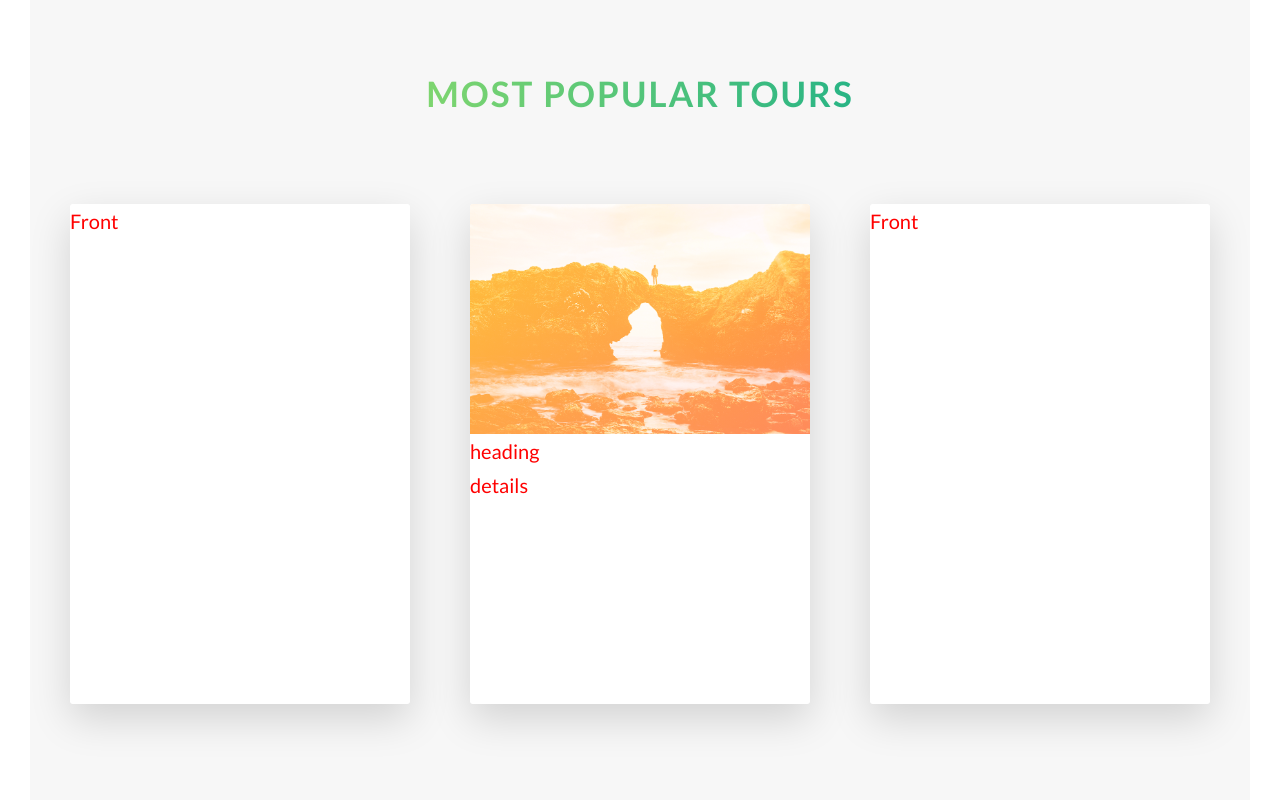
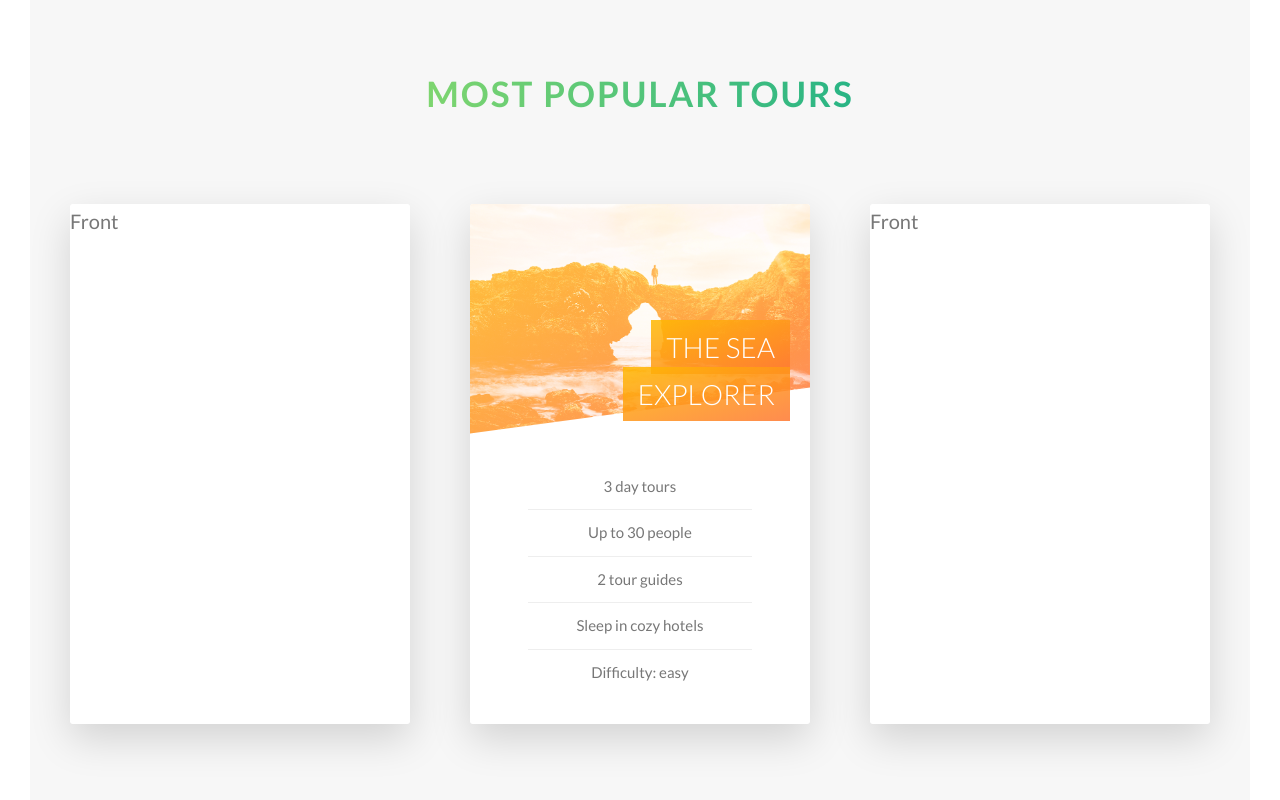
Before and after one commit to KE9SH1N/Natours, a website: page index.html in a window 1280 px wide. Shown: the part 2305-3105 px from the top of the page. Drawn offline with Linux system fonts and the light colour scheme.

Commit message:
added card details list and padding margin fix at card components

```diff
--- a/index.html
+++ b/index.html
@@ -133,11 +133,21 @@
                                 <div class="card__picture card__picture-2">
                                     &nbsp;
                                 </div>
-                                <div class="card__heading">heading</div>
-                                <div class="card__details">details</div>
+                                <h4 class="card__heading">
+                                    <span class="card__heading-span card__heading-span--2">The sea explorer</span>
+                                </h4>
+                                <div class="card__details">
+                                    <ul>
+                                        <li>3 day tours</li>
+                                        <li>Up to 30 people</li>
+                                        <li>2 tour guides</li>
+                                        <li>Sleep in cozy hotels</li>
+                                        <li>Difficulty: easy</li>
+                                    </ul>
+                                </div>
                             </div>
                             <div class="card__side card__side--back card__side--back-2">
-                                Back
+                                back
                             </div>
                         </div>
                     </div>
--- a/sass/abstracts/_variables.scss
+++ b/sass/abstracts/_variables.scss
@@ -3,6 +3,7 @@ $color-primary-light:#7ed56f;
 $color-primary-dark:#28b485;
 
 $color-gray-light-1:#f7f7f7;
+$color-gray-light-2:#eee;
 
 $color-secondary-light:#ffb900;
 $color-secondary-dark:#ff7730;
--- a/sass/components/_card.scss
+++ b/sass/components/_card.scss
@@ -1,12 +1,12 @@
 .card{
     perspective: 150rem;
     -moz-perspective: 150rem;
-    height: 50rem;
+    height: 52rem;
     position: relative;
 
     &__side{
-        height: 50rem;
-        color: red;
+        height: 52rem;
+        color: $color-gray-dark;
         font-size: 2rem;
         transition: all 0.8s ease;
         position: absolute;
@@ -47,6 +47,8 @@
         background-size: cover;
         height: 23rem;
         background-blend-mode: screen;
+        -webkit-clip-path: polygon(0 0, 100% 0,100% 80%, 0 100%);
+        clip-path: polygon(0 0, 100% 0,100% 80%, 0 100%);
         &-1{
             background-image: linear-gradient(to right bottom, $color-secondary-light, $color-secondary-dark),
              url(../../img/nat-5.jpg);
@@ -60,4 +62,47 @@
              url(../../img/nat-5.jpg);
         }
     }
+
+    &__heading{
+        font-size: 2.8rem;
+        font-weight: 300;
+        text-transform: uppercase;
+        color: $color-white;
+        text-align: right;
+
+        position: absolute;
+        top: 12rem;
+        right: 2rem;
+        width: 75%;
+    }
+
+    &__heading-span{
+        padding: 1rem 1.5rem;
+        -webkit-box-decoration-break: clone;
+        box-decoration-break: clone;
+
+        &--2{
+            background-image: linear-gradient(to right bottom,
+            rgba($color-secondary-light, .85),
+            rgba($color-secondary-dark, .85));
+        }
+    }
+
+    &__details{
+        padding: 3rem;
+        ul{
+            list-style: none;
+            width: 80%;
+            margin: 0 auto;
+            li{
+                text-align: center;
+                font-size: 1.5rem;
+                padding: 1rem;
+
+                &:not(:last-child){
+                    border-bottom: 1px solid $color-gray-light-2;
+                }
+            }
+        }
+    }
 }
```
Also changed, not shown: css/style.css.
